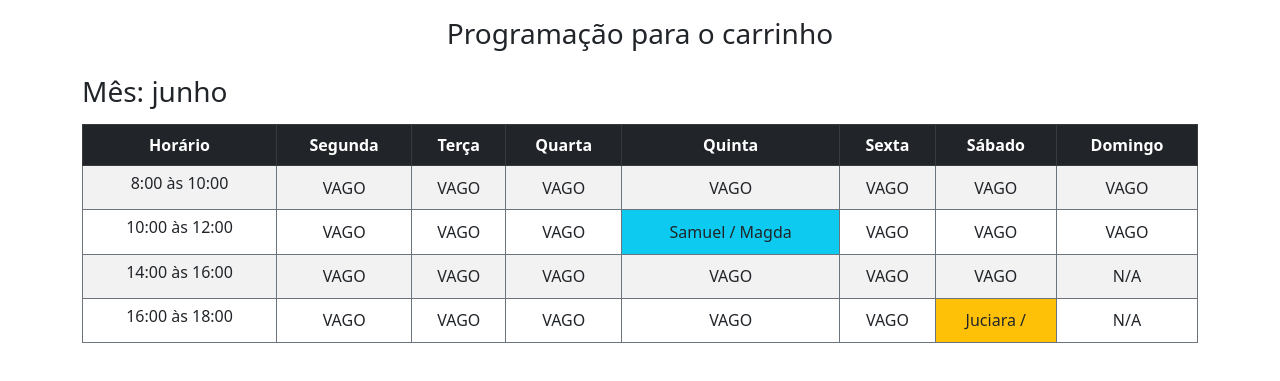
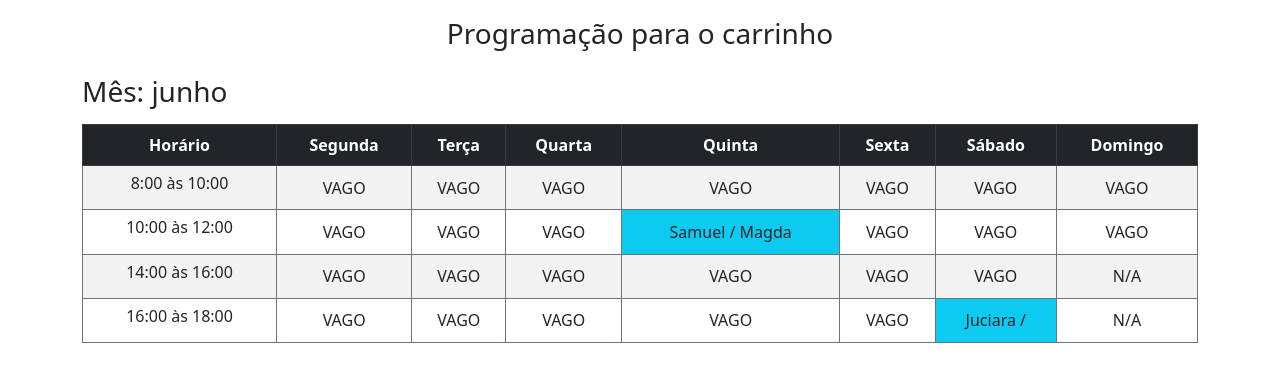
Before and after one commit to adrianoarch/testemunho-publico, a plain HTML site: page assets/months/carrinho.html in a window 1280 px wide. Shown: the part 63-444 px from the top of the page. Drawn offline with nearby package versions, Linux system fonts and the light colour scheme.

Commit message:
Alterando cores das células

```diff
--- a/assets/months/carrinho.html
+++ b/assets/months/carrinho.html
@@ -169,7 +169,7 @@
                                     <td id="sexta">
                                         VAGO
                                     </td>
-                                    <td class="bg-warning" id="sabado">
+                                    <td class="bg-info" id="sabado">
                                         Juciara /
                                     </td>
                                     <td id="domingo">
```
